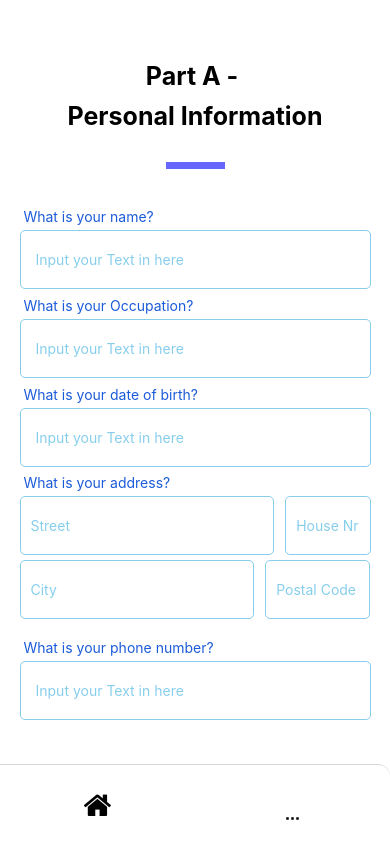
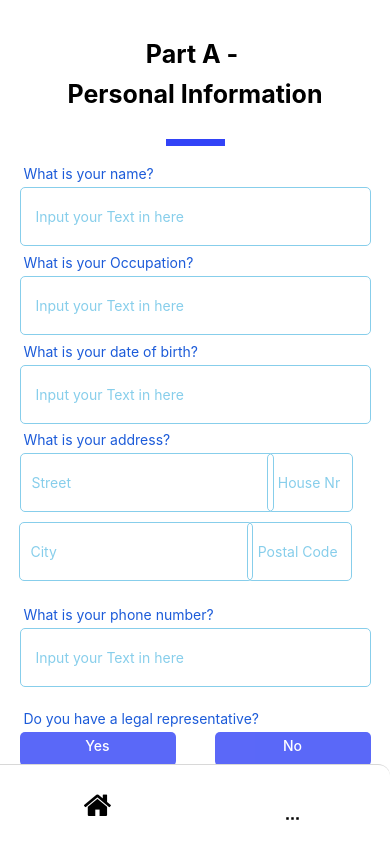
Before and after one commit to FAK-245/JustEASE, a React Native app: screen /Screen1 in a window 390 px wide. Built offline with nearby package versions, Linux system fonts and the light colour scheme; what react-native-responsive-fontsize would draw is missing.

Commit message:
Validations
Done

```diff
--- a/src/Screens/Screen1/Screen1.js
+++ b/src/Screens/Screen1/Screen1.js
@@ -28,6 +28,14 @@ const signUpSchema = Yup.object({
     .max(20, "Limit Exceed"),
   House: Yup.string().min(0).required("Required Field").max(20, "Limit Exceed"),
   City: Yup.string().min(0).required("Required Field").max(20, "Limit Exceed"),
+  PostalCode: Yup.string()
+    .min(0)
+    .required("Required Field")
+    .max(20, "Limit Exceed"),
+  PhoneNumber: Yup.string()
+    .min(0)
+    .required("Required Field")
+    .max(20, "Limit Exceed"),
 });
 const Signup = ({ navigation }) => {
   // const {t, i18n} = useTranslation();
@@ -83,13 +91,6 @@ const Signup = ({ navigation }) => {
   };
   return (
     <ScrollView style={{ backgroundColor: "white" }}>
-      {/* <Ionicons
-        name="arrow-back-outline"
-        size={30}
-        style={{color: '#d75f4f', margin: 10}}
-        onPress={() => navigation.navigate('Base')}
-      /> */}
-
       <Formik
         initialValues={{
           Name: Name,
@@ -125,16 +126,18 @@ const Signup = ({ navigation }) => {
             <View style={{ marginTop: "5%" }}>
               <View
                 style={{
-                  backgroundColor: "blue",
-                  opacity: 0.6,
+                  backgroundColor: "#3243f7",
+                  // opacity: 0.6,
                   height: Theme.hp("0.8%"),
                   width: Theme.wp("15%"),
                   alignSelf: "center",
                 }}
               ></View>
             </View>
-            <View style={styles.textinputconatiner}>
-              <Text style={{ marginLeft: "6%", color: "#1c5bd9" }}>
+
+            <Text
+              style={{ marginLeft: "6%", color: "#1c5bd9", marginTop: "5%" }}
+            >
               What is your name?
             </Text>
             <TextInput
@@ -147,7 +150,14 @@ const Signup = ({ navigation }) => {
               onBlur={handleBlur("Name")}
             />
 
-              <Text style={{ fontSize: 10, color: "red", margin: "1%" }}>
+            <Text
+              style={{
+                fontSize: 10,
+                color: "red",
+                margin: "1%",
+                marginLeft: "6%",
+              }}
+            >
               {touched.Name && errors.Name}
             </Text>
             <Text style={{ marginLeft: "6%", color: "#1c5bd9" }}>
@@ -163,7 +173,14 @@ const Signup = ({ navigation }) => {
               onBlur={handleBlur("Occupation")}
             />
 
-              <Text style={{ fontSize: 10, color: "red", margin: "1%" }}>
+            <Text
+              style={{
+                fontSize: 10,
+                color: "red",
+                margin: "1%",
+                marginLeft: "6%",
+              }}
+            >
               {touched.Occupation && errors.Occupation}
             </Text>
             <Text style={{ marginLeft: "6%", color: "#1c5bd9" }}>
@@ -179,13 +196,21 @@ const Signup = ({ navigation }) => {
               onBlur={handleBlur("Dob")}
             />
 
-              <Text style={{ fontSize: 10, color: "red", margin: "1%" }}>
+            <Text
+              style={{
+                fontSize: 10,
+                color: "red",
+                margin: "1%",
+                marginLeft: "6%",
+              }}
+            >
               {touched.Dob && errors.Dob}
             </Text>
             <Text style={{ marginLeft: "6%", color: "#1c5bd9" }}>
               What is your address?
             </Text>
             <View style={{ flexDirection: "row" }}>
+              <View style={{ marginLeft: "2%" }}>
                 <TextInput
                   placeholderTextColor={"#87CEEB"}
                   cursorColor="#d75f4f"
@@ -195,9 +220,19 @@ const Signup = ({ navigation }) => {
                   onChangeText={handleChange("Street")}
                   onBlur={handleBlur("Street")}
                 />
-                <Text style={{ fontSize: 10, color: "red", margin: "1%" }}>
+
+                <Text
+                  style={{
+                    fontSize: 10,
+                    color: "red",
+                    margin: "1%",
+                    marginLeft: "5%",
+                  }}
+                >
                   {touched.Street && errors.Street}
                 </Text>
+              </View>
+              <View>
                 <TextInput
                   cursorColor="#d75f4f"
                   placeholderTextColor={"#87CEEB"}
@@ -208,11 +243,20 @@ const Signup = ({ navigation }) => {
                   onBlur={handleBlur("House")}
                 />
 
-                <Text style={{ fontSize: 10, color: "red", margin: "1%" }}>
+                <Text
+                  style={{
+                    fontSize: 10,
+                    color: "red",
+                    margin: "1%",
+                    marginLeft: "5%",
+                  }}
+                >
                   {touched.House && errors.House}
                 </Text>
               </View>
+            </View>
             <View style={{ flexDirection: "row" }}>
+              <View style={{ flexDirection: "column", marginLeft: "2%" }}>
                 <TextInput
                   cursorColor="#d75f4f"
                   placeholderTextColor={"#87CEEB"}
@@ -223,9 +267,18 @@ const Signup = ({ navigation }) => {
                   onBlur={handleBlur("City")}
                 />
 
-                <Text style={{ fontSize: 10, color: "red", margin: "1%" }}>
+                <Text
+                  style={{
+                    fontSize: 10,
+                    color: "red",
+                    margin: "1%",
+                    marginLeft: "5%",
+                  }}
+                >
                   {touched.City && errors.City}
                 </Text>
+              </View>
+              <View style={{ flexDirection: "column", marginLeft: "1%" }}>
                 <TextInput
                   cursorColor="#d75f4f"
                   placeholderTextColor={"#87CEEB"}
@@ -236,9 +289,17 @@ const Signup = ({ navigation }) => {
                   onBlur={handleBlur("PostalCode")}
                 />
 
-                <Text style={{ fontSize: 10, color: "red", margin: "1%" }}>
+                <Text
+                  style={{
+                    fontSize: 10,
+                    color: "red",
+                    margin: "1%",
+                    marginLeft: "5%",
+                  }}
+                >
                   {touched.PostalCode && errors.PostalCode}
                 </Text>
+              </View>
             </View>
             <Text
               style={{ marginLeft: "6%", color: "#1c5bd9", marginTop: "5%" }}
@@ -255,10 +316,17 @@ const Signup = ({ navigation }) => {
               onBlur={handleBlur("PhoneNumber")}
             />
 
-              <Text style={{ fontSize: 10, color: "red", margin: "1%" }}>
+            <Text
+              style={{
+                fontSize: 10,
+                color: "red",
+                margin: "1%",
+                marginLeft: "5%",
+              }}
+            >
               {touched.PhoneNumber && errors.PhoneNumber}
             </Text>
-            </View>
+
             <Text
               style={{ marginLeft: "6%", color: "#1c5bd9", marginTop: "4%" }}
             >
@@ -295,6 +363,7 @@ const Signup = ({ navigation }) => {
                 </Text>
               </TouchableOpacity>
             </View>
+
             <View
               style={{ flexDirection: "row", justifyContent: "space-between" }}
             >
--- a/src/Screens/Screen1/style.js
+++ b/src/Screens/Screen1/style.js
@@ -5,9 +5,9 @@ const styles = StyleSheet.create({
     flex: 1,
   },
   View1: {
-    height: Theme.hp("10%"),
+    // height: Theme.hp("10%"),
     justifyContent: "center",
-    marginTop: "15%",
+    marginTop: "10%",
   },
   signuptxt: {
     color: Theme.black,
@@ -22,24 +22,18 @@ const styles = StyleSheet.create({
     fontWeight: "700",
     margin: 10,
   },
-  textinputconatiner: {
-    height: Theme.hp("70%"),
-    // margin: 10,
-    marginTop: "10%",
-  },
+
   txtinput: {
     marginTop: 5,
-    flexDirection: "row",
+    // flexDirection: "row",
     alignItems: "center",
     borderWidth: 1,
     borderColor: "#87CEEB",
     borderRadius: 1,
-    // fontFamily: "regular",
     fontSize: 14,
     paddingLeft: 15,
     borderRadius: 5,
     paddingHorizontal: 10,
-    // backgroundColor: "",
     height: Theme.hp("7%"),
     width: Theme.wp("90%"),
     alignSelf: "center",
@@ -54,20 +48,18 @@ const styles = StyleSheet.create({
     fontSize: 14,
     borderRadius: 5,
     paddingHorizontal: 10,
-    // backgroundColor: "#FAFAFA",
     height: Theme.hp("7%"),
     width: Theme.wp("65%"),
   },
   txtinputHouse: {
     marginTop: 5,
-    marginLeft: "1%",
+    marginLeft: 5,
     borderWidth: 1,
     borderColor: "#87CEEB",
     borderRadius: 1,
     fontSize: 14,
     borderRadius: 5,
     paddingHorizontal: 10,
-    // backgroundColor: "#FAFAFA",
     height: Theme.hp("7%"),
     width: Theme.wp("22%"),
   },
@@ -81,7 +73,6 @@ const styles = StyleSheet.create({
     fontSize: 14,
     borderRadius: 5,
     paddingHorizontal: 10,
-    // backgroundColor: "#FAFAFA",
     height: Theme.hp("7%"),
     width: Theme.wp("60%"),
   },
@@ -94,25 +85,23 @@ const styles = StyleSheet.create({
     fontSize: 14,
     borderRadius: 5,
     paddingHorizontal: 10,
-    // backgroundColor: "#FAFAFA",
     height: Theme.hp("7%"),
     width: Theme.wp("27%"),
   },
   yes: {
-    margin: 10,
-
+    margin: 5,
     height: Theme.hp("4%"),
     width: Theme.wp("40%"),
-    backgroundColor: "blue",
+    backgroundColor: "#3243f7",
     borderRadius: 5,
     marginLeft: "5%",
     opacity: 0.8,
   },
   no: {
-    margin: 10,
+    margin: 5,
     height: Theme.hp("4%"),
     width: Theme.wp("40%"),
-    backgroundColor: "blue",
+    backgroundColor: "#3243f7",
     borderRadius: 5,
     marginRight: "5%",
     opacity: 0.8,
@@ -121,7 +110,7 @@ const styles = StyleSheet.create({
     margin: 10,
     height: Theme.hp("6%"),
     width: Theme.wp("25%"),
-    backgroundColor: "blue",
+    backgroundColor: "#3243f7",
     borderRadius: 5,
     marginLeft: "5%",
     opacity: 0.8,
@@ -130,7 +119,7 @@ const styles = StyleSheet.create({
     margin: 10,
     height: Theme.hp("6%"),
     width: Theme.wp("25%"),
-    backgroundColor: "blue",
+    backgroundColor: "#3243f7",
     borderRadius: 5,
     marginRight: "5%",
     opacity: 0.8,
--- a/src/Screens/Screen2/Screen2.js
+++ b/src/Screens/Screen2/Screen2.js
@@ -1,10 +1,17 @@
-import { View, Text, SafeAreaView, TouchableOpacity } from "react-native";
+import {
+  View,
+  Text,
+  SafeAreaView,
+  TouchableOpacity,
+  ScrollView,
+} from "react-native";
 import React from "react";
 import Theme from "../../utils/Theme";
 import styles from "./style";
 const Screen2 = ({ navigation }) => {
   return (
     <SafeAreaView style={{ flex: 1 }}>
+      <ScrollView>
         <View style={styles.View1}>
           <Text style={styles.Text1}>Part E -</Text>
           <Text style={styles.Text2}>Gross Income</Text>
@@ -21,7 +28,12 @@ const Screen2 = ({ navigation }) => {
           ></View>
           <View style={styles.View2}>
             <Text
-            style={{ marginLeft: "7%", color: "#1c5bd9", marginTop: "15%" }}
+              style={{
+                marginLeft: "7%",
+                color: "#1c5bd9",
+                marginTop: "15%",
+                color: "#8da2b8",
+              }}
             >
               Do you have income from employment?
             </Text>
@@ -61,7 +73,7 @@ const Screen2 = ({ navigation }) => {
             style={{
               flexDirection: "row",
               justifyContent: "space-between",
-            marginBottom: "10%",
+              // marginBottom: "10%",
             }}
           >
             <TouchableOpacity style={styles.back}>
@@ -90,6 +102,7 @@ const Screen2 = ({ navigation }) => {
             </TouchableOpacity>
           </View>
         </View>
+      </ScrollView>
     </SafeAreaView>
   );
 };
--- a/src/Screens/Screen2/Style.js
+++ b/src/Screens/Screen2/Style.js
@@ -35,7 +35,8 @@ const styles = StyleSheet.create({
 
     height: Theme.hp("15%"),
     width: Theme.wp("80%"),
-    backgroundColor: Theme.Different,
+
+    backgroundColor: "#3243f7",
     borderRadius: 5,
     alignSelf: "center",
     // marginLeft: "5%",
@@ -45,7 +46,7 @@ const styles = StyleSheet.create({
     margin: 10,
     height: Theme.hp("15%"),
     width: Theme.wp("80%"),
-    backgroundColor: "blue",
+    backgroundColor: "#3243f7",
     borderRadius: 5,
     alignSelf: "center",
     // marginRight: "5%",
@@ -55,7 +56,7 @@ const styles = StyleSheet.create({
     margin: 10,
     height: Theme.hp("6%"),
     width: Theme.wp("25%"),
-    backgroundColor: "blue",
+    backgroundColor: "#3243f7",
     borderRadius: 5,
     marginLeft: "5%",
     opacity: 0.8,
```
Lines whose indentation alone changed are shown as unchanged.
